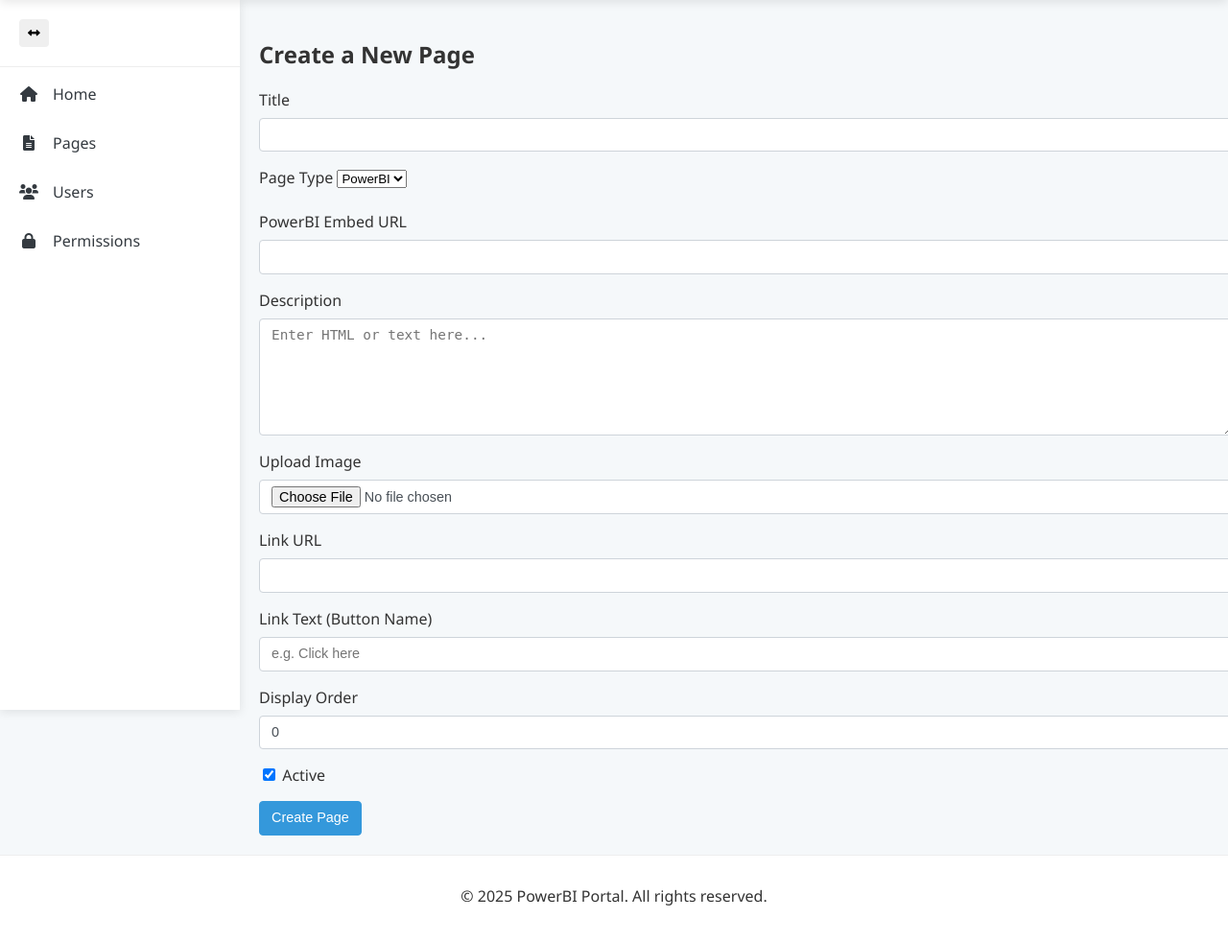
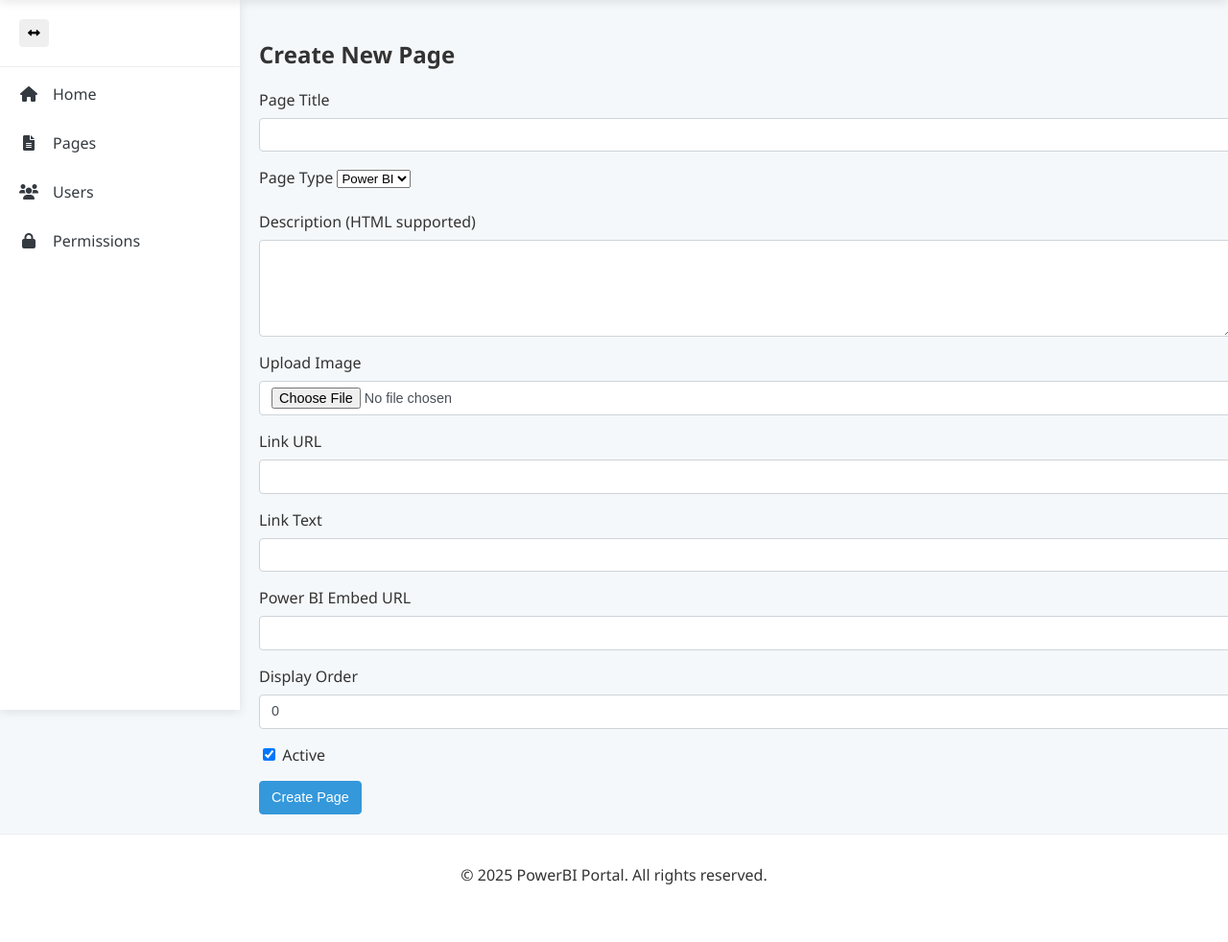
Before and after one commit to zyansaber/RenderTEST, a Flask app: page /admin/admin/pages/create in a window 1280 px wide. Shown: the part 60-1042 px from the top of the page at 96% size. After the commit the page ends 982 px from the top, so only its background shows below. Run offline with Flask 2, Linux system fonts and the light colour scheme; the visitor is signed in with stand-in values (Sample User, id 1); data comes from the database, SQL or seed files in the repository.

Commit message:
Update create.html

```diff
--- a/src/templates/admin/pages/create.html
+++ b/src/templates/admin/pages/create.html
@@ -1,55 +1,55 @@
 {% extends 'base.html' %}
-{% block title %}Create Page{% endblock %}
+
 {% block content %}
-<div class="container mt-4">
-    <h2>Create a New Page</h2>
-    <form method="post" enctype="multipart/form-data" class="mt-4">
+<div class="container mt-5">
+    <h2>Create New Page</h2>
+    <form method="POST" enctype="multipart/form-data">
         <div class="mb-3">
-            <label class="form-label">Title</label>
-            <input type="text" name="title" class="form-control" required>
+            <label for="title" class="form-label">Page Title</label>
+            <input type="text" name="title" id="title" class="form-control" required>
         </div>
 
         <div class="mb-3">
-            <label class="form-label">Page Type</label>
-            <select name="type" class="form-select">
-                <option value="powerbi">PowerBI</option>
+            <label for="type" class="form-label">Page Type</label>
+            <select name="type" id="type" class="form-select">
+                <option value="powerbi">Power BI</option>
                 <option value="custom">Custom</option>
             </select>
         </div>
 
         <div class="mb-3">
-            <label class="form-label">PowerBI Embed URL</label>
-            <input type="text" name="powerbi_embed_url" class="form-control">
+            <label for="description" class="form-label">Description (HTML supported)</label>
+            <textarea name="description" id="description" rows="4" class="form-control"></textarea>
         </div>
 
         <div class="mb-3">
-            <label class="form-label">Description</label>
-            <textarea name="description" rows="5" class="form-control" placeholder="Enter HTML or text here..."></textarea>
+            <label for="image_file" class="form-label">Upload Image</label>
+            <input type="file" name="image_file" id="image_file" class="form-control">
         </div>
 
         <div class="mb-3">
-            <label class="form-label">Upload Image</label>
-            <input type="file" name="image_file" class="form-control">
+            <label for="link_url" class="form-label">Link URL</label>
+            <input type="url" name="link_url" id="link_url" class="form-control">
         </div>
 
         <div class="mb-3">
-            <label class="form-label">Link URL</label>
-            <input type="text" name="link_url" class="form-control">
+            <label for="link_text" class="form-label">Link Text</label>
+            <input type="text" name="link_text" id="link_text" class="form-control">
         </div>
 
         <div class="mb-3">
-            <label class="form-label">Link Text (Button Name)</label>
-            <input type="text" name="link_text" class="form-control" placeholder="e.g. Click here">
+            <label for="powerbi_embed_url" class="form-label">Power BI Embed URL</label>
+            <input type="url" name="powerbi_embed_url" id="powerbi_embed_url" class="form-control">
         </div>
 
         <div class="mb-3">
-            <label class="form-label">Display Order</label>
-            <input type="number" name="display_order" class="form-control" value="0">
+            <label for="display_order" class="form-label">Display Order</label>
+            <input type="number" name="display_order" id="display_order" value="0" class="form-control">
         </div>
 
         <div class="form-check mb-3">
-            <input type="checkbox" name="is_active" class="form-check-input" id="activeCheckbox" checked>
-            <label class="form-check-label" for="activeCheckbox">Active</label>
+            <input type="checkbox" name="is_active" id="is_active" class="form-check-input" checked>
+            <label for="is_active" class="form-check-label">Active</label>
         </div>
 
         <button type="submit" class="btn btn-primary">Create Page</button>
```
